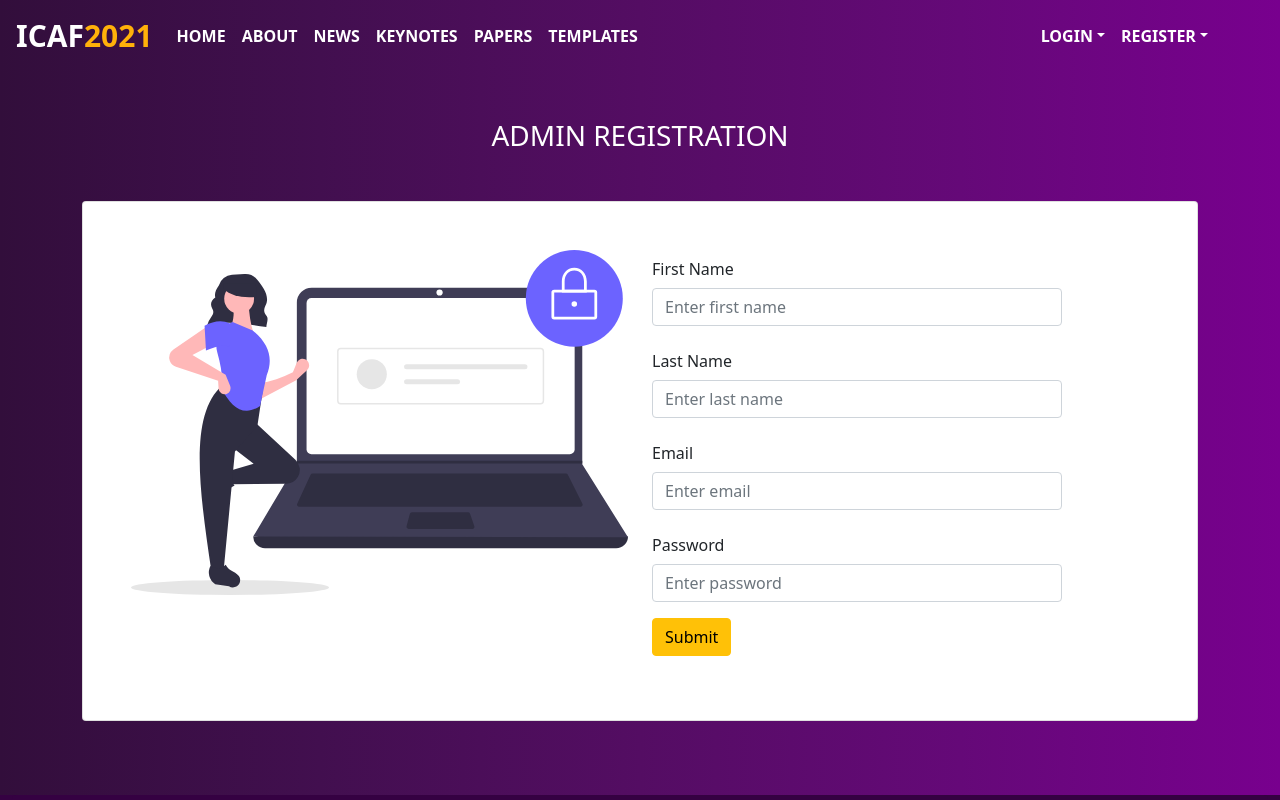
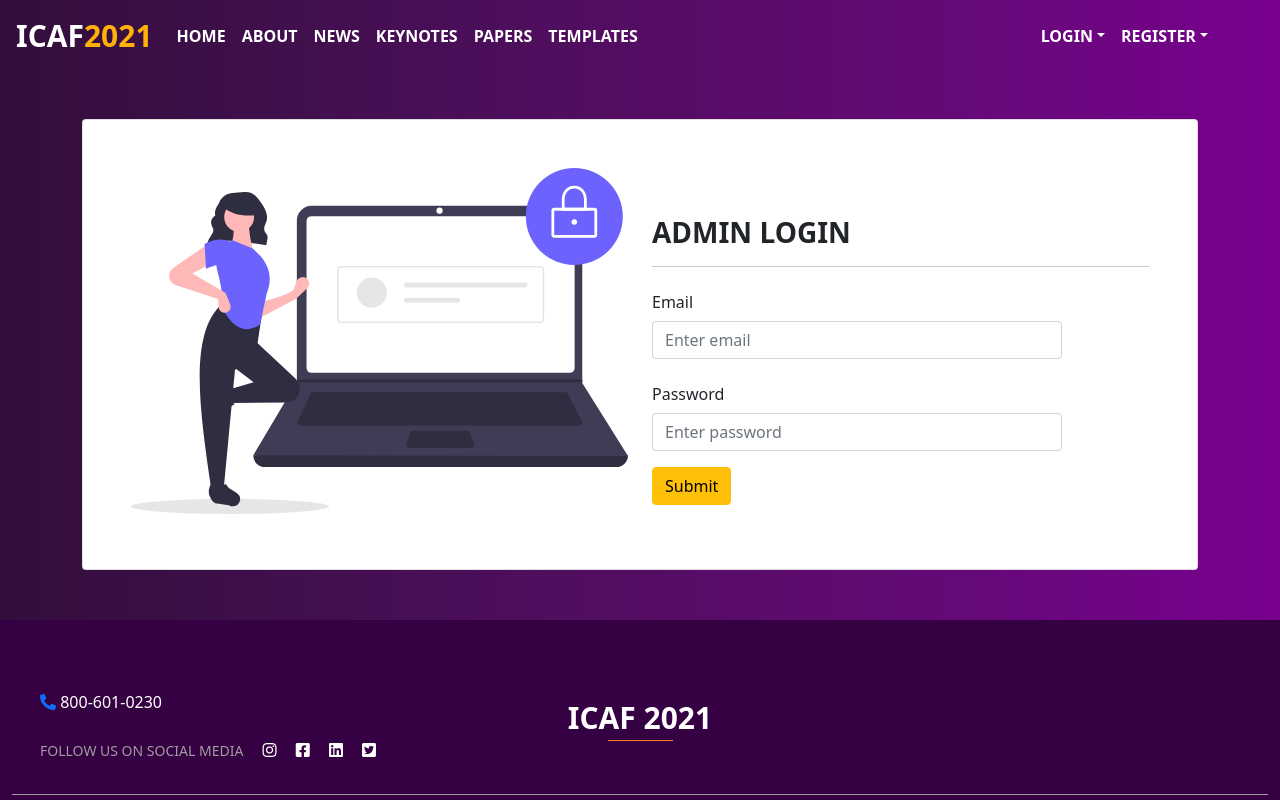
Before and after one commit to Y3S1-Assignment-Group/DevGenix-ConferenceManagementSystem-Frontend, a React (Vite) app: page /adminlogin in a window 1280 px wide. Shown: the top 800 px of the page. Built offline with nearby package versions, Linux system fonts and the light colour scheme.

Commit message:
Admin Login UI

```diff
--- /dev/null
+++ b/src/modules/AdminLoginModules/AdminLogin.js
@@ -0,0 +1,73 @@
+import React, { Component } from "react";
+import {
+  Container,
+  Card,
+  CardBody,
+  Col,
+  Form,
+  FormGroup,
+  Label,
+  Input,
+  Button,
+} from "reactstrap";
+import regImg from "url:../../assets/regImg.svg";
+
+export class AdminLogin extends Component {
+  render() {
+    return (
+      <div>
+        <Container className="mt-5">
+          <Card>
+            <CardBody className="p-5">
+              <div className="row">
+                <div className="col-lg-6 col-md-6 container">
+                  <img src={regImg} alt="regImg" className="img-fluid" />
+                </div>
+                <div className="col-lg-6 col-md-6 container">
+                  <h3 className="mb-2 mt-5 font-weight-bold">ADMIN LOGIN</h3>
+                  <hr />
+                  <Form>
+                    <FormGroup row>
+                      <Label for="email" sm={12}>
+                        Email
+                      </Label>
+                      <Col sm={10}>
+                        <Input
+                          type="email"
+                          name="email"
+                          id="email"
+                          placeholder="Enter email"
+                        />
+                      </Col>
+                    </FormGroup>
+                    <FormGroup row>
+                      <Label for="password" sm={12}>
+                        Password
+                      </Label>
+                      <Col sm={10}>
+                        <Input
+                          type="password"
+                          name="password"
+                          id="password"
+                          placeholder="Enter password"
+                        />
+                      </Col>
+                    </FormGroup>
+
+                    <FormGroup row>
+                      <Col sm={12}>
+                        <Button className="btn btn-warning">Submit</Button>
+                      </Col>
+                    </FormGroup>
+                  </Form>
+                </div>
+              </div>
+            </CardBody>
+          </Card>
+        </Container>
+      </div>
+    );
+  }
+}
+
+export default AdminLogin;
--- /dev/null
+++ b/src/pages/AdminLoginPage/AdminLoginPage.js
@@ -0,0 +1,18 @@
+import React, { Component } from "react";
+import Navbar from "../../common/Navbar/Navbar";
+import Footer from "../../common/Footer/Footer";
+import AdminLogin from "../../modules/AdminLoginModules/AdminLogin";
+
+export class AdminLoginPage extends Component {
+  render() {
+    return (
+      <div>
+        <Navbar />
+        <AdminLogin />
+        <Footer />
+      </div>
+    );
+  }
+}
+
+export default AdminLoginPage;
--- a/src/route/RouteComponent.js
+++ b/src/route/RouteComponent.js
@@ -18,6 +18,7 @@ import ReasearchPapersPage from "../pages/ReasearchPapersPage/ReasearchPapersPag
 import ReviewerDashboard from "../pages/ReviewerDashboard/ReviewerDashboard";
 import EditorDashboard from "../pages/EditorDashboard/EditorDashboard";
 import RegAdmin from "../pages/RegAdmin/RegAdmin";
+import AdminLoginPage from "../pages/AdminLoginPage/AdminLoginPage";
 
 class RouteComponent extends Component {
   render() {
@@ -62,7 +63,8 @@ class RouteComponent extends Component {
             exact
             component={ReviewerDashboard}
           />
-          <Route path="/adminlogin" exact component={RegAdmin} />
+          <Route path="/adminreg" exact component={RegAdmin} />
+          <Route path="/adminlogin" exact component={AdminLoginPage} />
         </Switch>
       </Router>
     );
```
